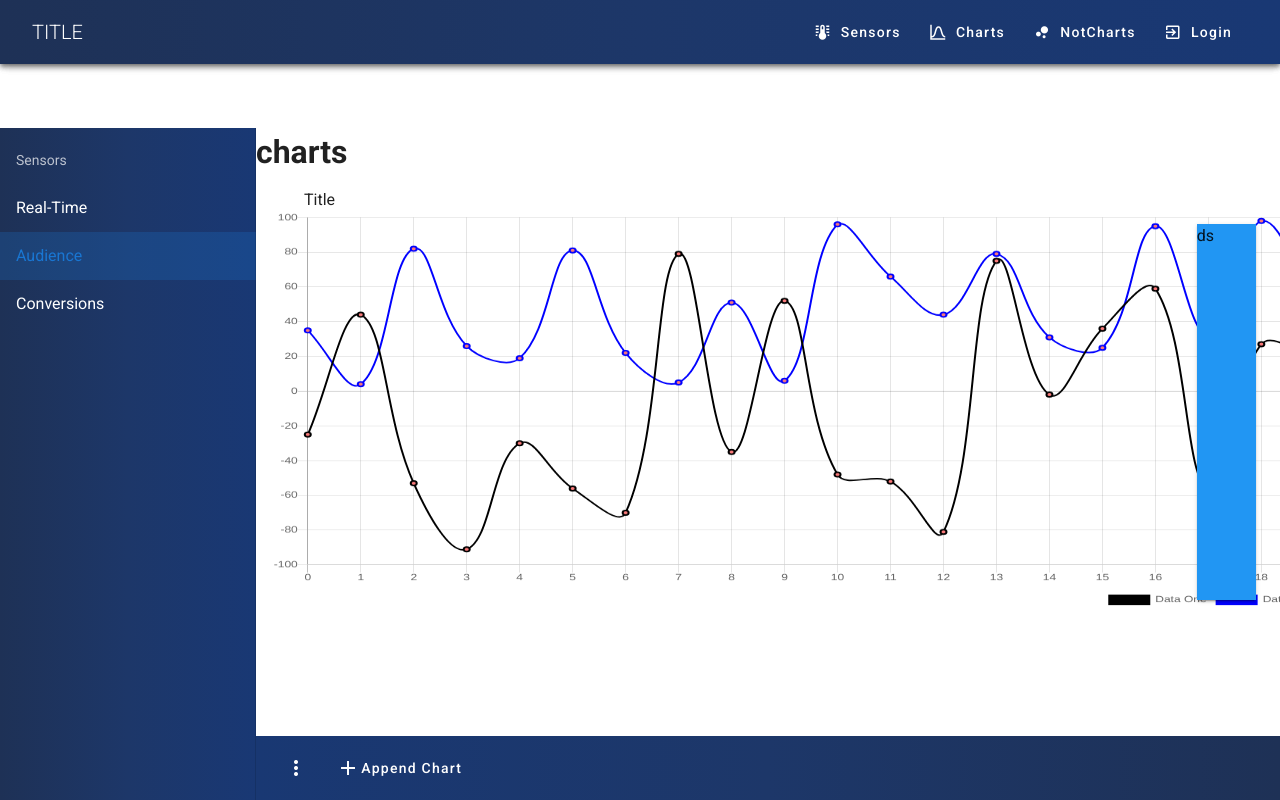
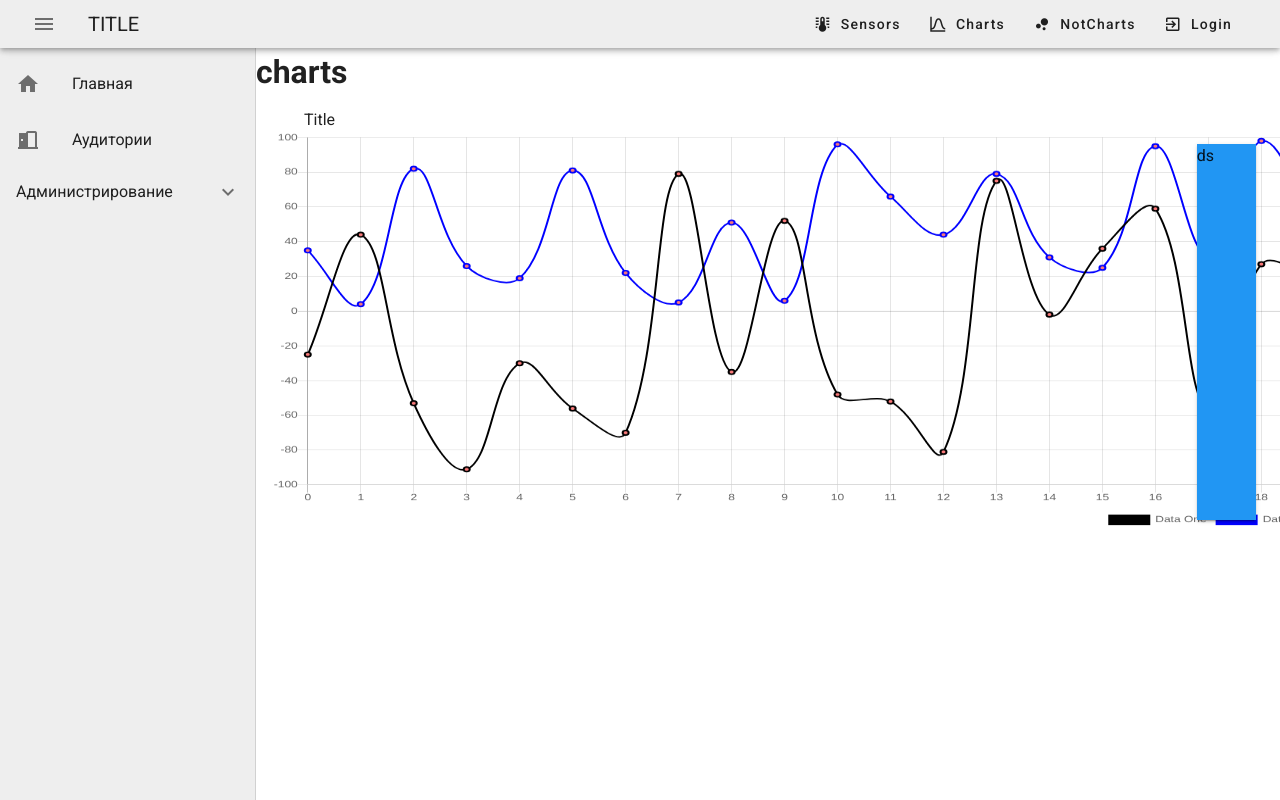
Before and after one commit to FDV1161/front_temperature, a Vue app: page /charts in a window 1280 px wide. Shown: the top 800 px of the page. Built offline with nearby package versions, Linux system fonts and the light colour scheme.

Commit message:
add sidebar

```diff
--- a/src/App.vue
+++ b/src/App.vue
@@ -1,19 +1,23 @@
 <template>
-  <v-app>
-    <v-app-bar app color="orange" clipped-left />
-    <AppBar :color="app_settings.app_color" :drawer="drawer" :menu="menu" />
-    <!-- https://codepen.io/kematzy/pen/zJmXwJ -->
+  <v-app >
+    <!-- <AppBar :color="app_settings.app_color" :drawer="drawer" :menu="menu" />
+    <SideBar :app_settings="app_settings" :drawer="drawer" /> -->
 
-    <v-navigation-drawer
+    <AppBar :drawer="drawer" :menu="menu" />
+    <SideBar :drawer="drawer" />
+
+    <!-- MenuBar
+    SideBar -->
+    <!-- <v-navigation-drawer
       app
       clipped
       :color="app_settings.app_color"
       v-model="drawer.side_bar"
     >
       <List />
-    </v-navigation-drawer>
+    </v-navigation-drawer> -->
 
-    <v-content app >
+    <v-content app class="">
       <!-- this.$route.name -->
       <!-- <v-breadcrumbs
         :items="menu"
@@ -24,7 +28,7 @@
       <router-view/>
     </v-content>
 
-    <v-footer app inset class="pa-0 footer_color">
+    <!-- <v-footer app inset class="pa-0 footer_color">
       <v-toolbar dark fluid flat color="#fff0">
         <v-toolbar-items>
         <v-btn icon @click="drawer.side_bar = !drawer.side_bar">
@@ -37,10 +41,8 @@
             <span class="text-capitalize"> Append chart </span>
           </v-btn>
         </v-toolbar-items>
-
-
       </v-toolbar>
-    </v-footer>
+    </v-footer> -->
   </v-app>
 </template>
 
@@ -49,6 +51,7 @@
 
 import List from "@/components/list.vue";
 import AppBar from "@/components/AppBar.vue";
+import SideBar from "@/components/SideBar.vue";
 
 export default {
   name: "App",
@@ -56,6 +59,7 @@ export default {
   components: {
     List,
     AppBar,
+    SideBar,
   },
 
   data: () => ({
@@ -102,9 +106,9 @@ export default {
       side_bar: window.innerWidth > 1264, // in order to not show after a reboots
       nav_bar: false,
     },
-    app_settings: {
-      app_color: "main_color",
-    },
+    // app_settings: {
+    //   app_color: "main_color",
+    // },
   }),
 };
 </script>
@@ -126,4 +130,8 @@ export default {
   background: linear-gradient(90deg, rgba(25,56,115,1) 0%, rgba(29,55,105,1) 50%, rgba(30,49,86,1) 100%);
 }
 
+.content_color {
+  background-color: #f9f9f9;
+}
+
 </style>
--- a/src/components/AppBar.vue
+++ b/src/components/AppBar.vue
@@ -1,9 +1,9 @@
 <template>
-  <v-app-bar dark app :color="color" clipped-left>
-    <v-toolbar flat color="#fff0">
-
+  <v-app-bar app dense clipped-left color="primary"> <!-- dark :color="color" -->
+    <v-toolbar dense flat color="primary"> <!-- color="#fff0" -->
+      <v-app-bar-nav-icon @click.stop="drawer.side_bar = !drawer.side_bar"></v-app-bar-nav-icon>
       <v-toolbar-title class="text-uppercase">
-        <span class="font-weight-light">Title</span>
+        <span>Title</span> <!-- class="font-weight-light" -->
       </v-toolbar-title>
 
       <v-spacer></v-spacer>
@@ -35,7 +35,7 @@
       <v-card>
         <v-toolbar dark flat :color="color" class="px-4">
           <v-toolbar-title class="text-uppercase">
-            <span class="font-weight-light">Title</span>
+            <span>Title</span> <!-- class="font-weight-light" -->
           </v-toolbar-title>
           <v-spacer></v-spacer>
           <v-toolbar-items>
@@ -87,4 +87,7 @@ export default {
 .icon_width {
     width: 48;
 }
+.menu_bar {
+  z-index: 100;
+}
 </style>
--- /dev/null
+++ b/src/components/SideBar.vue
@@ -0,0 +1,24 @@
+<template>
+  <v-navigation-drawer
+    app
+    clipped
+    v-model="drawer.side_bar"
+    color="primary"
+  >
+    <NavigationList />
+  </v-navigation-drawer>
+</template>
+
+
+<script>
+import NavigationList from "@/components/list.vue";
+
+export default {
+  components: {
+    NavigationList,
+  },
+  props: ["drawer", "app_settings"],
+
+  data: () => ({}),
+};
+</script>
--- a/src/components/list.vue
+++ b/src/components/list.vue
@@ -1,37 +1,47 @@
 <template>
+  <v-list>
+    <v-list-item-group>
+      <v-list-item v-for="(item, i) in items.level_0" :key="i">
+        <v-list-item-icon>
+          <v-icon>{{ item.icon }}</v-icon>
+        </v-list-item-icon>
+        <v-list-item-title>{{ item.text }}</v-list-item-title>
+      </v-list-item>
+    </v-list-item-group>
 
-
-    <v-list dark >
-      <v-subheader>Sensors</v-subheader>
-      <v-list-item-group
-        v-model="selectedItem"
-        color="primary"
-      >
-        <v-list-item
-            draggable="true"
-            v-for="(item, i) in items"
-            :key="i"
-        >
-          <v-list-item-content>
-            <v-list-item-title v-text="item.text"></v-list-item-title>
-          </v-list-item-content>
+    <v-list-group no-action color="">
+      <template v-slot:activator>
+        <v-list-item-content>
+          <v-list-item-title>Администрирование</v-list-item-title>
+        </v-list-item-content>
+      </template>
+      <v-list-item-group>
+        <v-list-item v-for="(item, i) in items.level_1" :key="i">
+          <v-list-item-title>{{ item.text }}</v-list-item-title>
+          <v-list-item-icon>
+            <v-icon v-text="item.icon"></v-icon>
+          </v-list-item-icon>
         </v-list-item>
       </v-list-item-group>
-    </v-list>
-
-
+    </v-list-group>
+  </v-list>
 </template>
 
 <script>
-  export default {
-    data: () => ({
-      selectedItem: 1,
-      items: [
-        { text: 'Real-Time', icon: 'mdi-clock' },
-        { text: 'Audience', icon: 'mdi-account' },
-        { text: 'Conversions', icon: 'mdi-flag' },
+export default {
+  data: () => ({
+    selectedItem: 1,
+    items: {
+      level_0: [
+        { text: "Главная", icon: "mdi-home" },
+        { text: "Аудитории", icon: "mdi-door-open" },
       ],
-    }),
-
-  }
+      level_1: [
+        { text: "Функции", icon: "mdi-tune-variant" },
+        { text: "Группы", icon: "mdi-account-multiple" },
+        { text: "Пользователи", icon: "mdi-account-edit" },
+      ],
+    },
+  }),
+};
 </script>
--- a/src/plugins/vuetify.js
+++ b/src/plugins/vuetify.js
@@ -5,7 +5,21 @@ import '@mdi/font/css/materialdesignicons.css';
 Vue.use(Vuetify);
 
 export default new Vuetify({
-    icons: {
-        iconfont: 'mdi', // 'mdi' || 'mdiSvg' || 'md' || 'fa' || 'fa4' || 'faSvg'
+  icons: {
+    iconfont: 'mdi', // 'mdi' || 'mdiSvg' || 'md' || 'fa' || 'fa4' || 'faSvg'
+  },
+  theme: {
+    themes: {
+      light: {
+        primary: '#eeeeee', // #e0e0e0  #1976D2  #a69b97
+        secondary: '#424242', // #ffcc80  #f9f9f9 #424242
+        accent: '#82B1FF',
+        error: '#FF5252',
+        info: '#2196F3',
+        success: '#4CAF50',
+        warning: '#FFC107',
+        white: '#f9f9f9'
       },
+    },
+  },
 });
```
Also changed, not shown: 1 other file (tests, documents, lock files or other folders).
